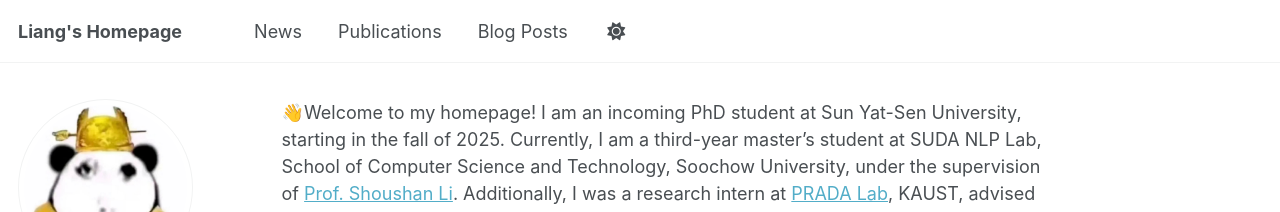
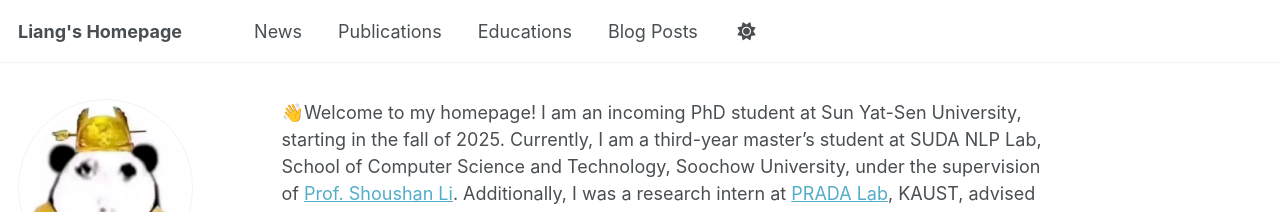
Before and after one commit to trueBatty/trueBatty.github.io, a Jekyll site: the page built from _pages/about.md, in a window 1280 px wide. Shown: the top 212 px of the page. Built offline with Jekyll 4.4.1, drawn with Linux system fonts in a browser that asks for light colours; some web fonts are replaced.

Commit message:
Update navigation.yml

```diff
--- a/_data/navigation.yml
+++ b/_data/navigation.yml
@@ -14,6 +14,8 @@ main:
   - title: "Publications"
     url: /#publications
 
+  - title: "Educations"
+    url: /#educations
 
   - title: "Blog Posts"
     url: /year-archive/
```
